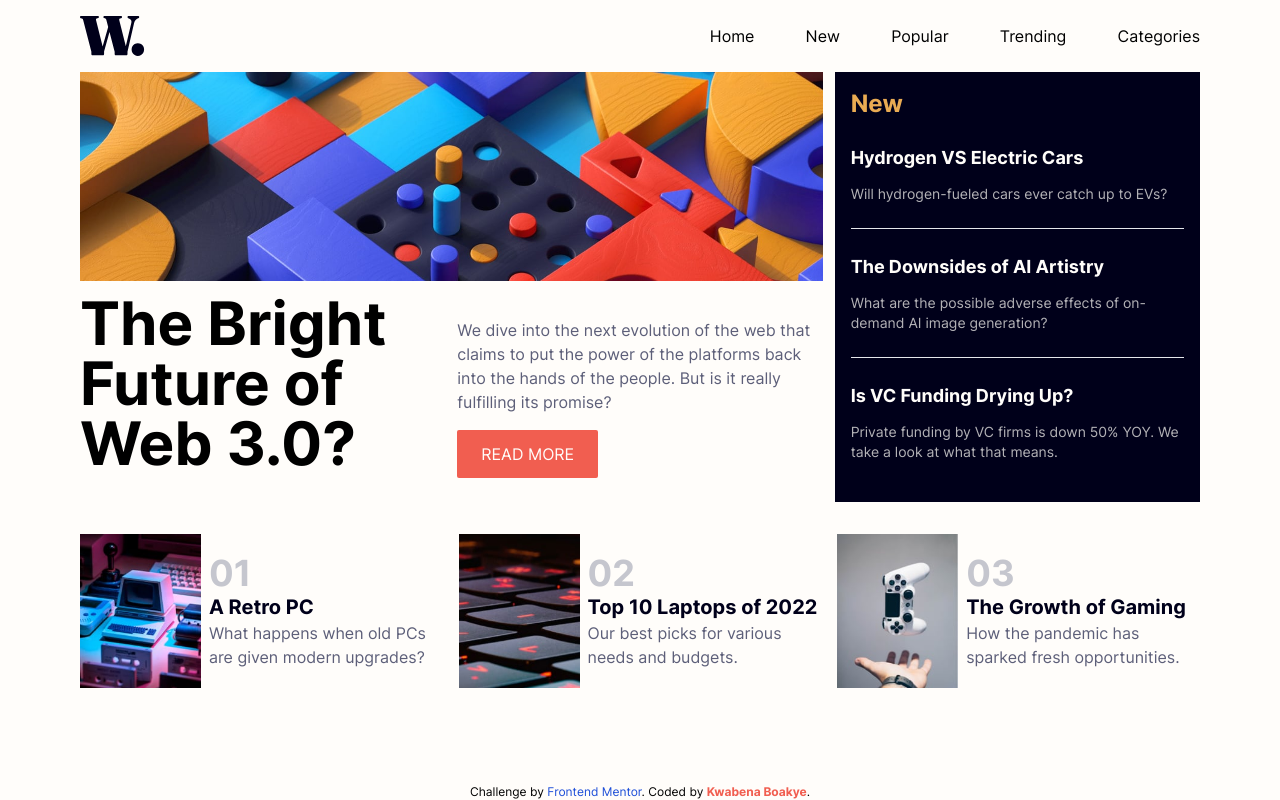
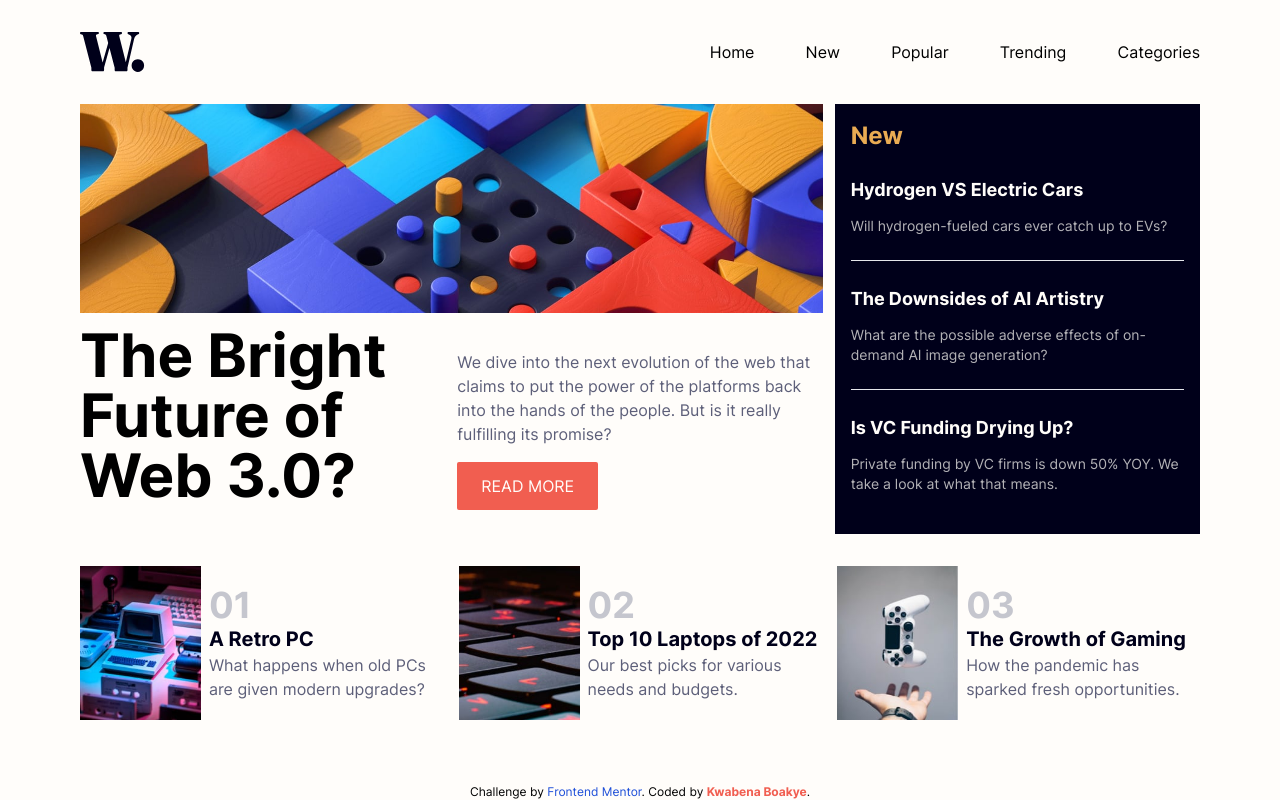
Before and after one commit to Kingkobi01/news-homepage, a website built with Vite: page index.html in a window 1280 px wide. Built offline with nearby package versions, Linux system fonts and the light colour scheme.

Commit message:
Update index.html and output.css with padding changes in header and body

```diff
--- a/index.html
+++ b/index.html
@@ -11,7 +11,7 @@
 </head>
 
 <body class="relative font-inter max-w-[100vw] overflow-x-hidden bg-offWhite">
-  <header class="py-4">
+  <header class="py-[2rem]">
     <nav class="max-w-[1120px] w-[95%] mx-auto flex items-center">
       <a href=""><img src="./assets/images/logo.svg" alt="logo"></a>
       <ul
```
Also changed, not shown: src/output.css.
